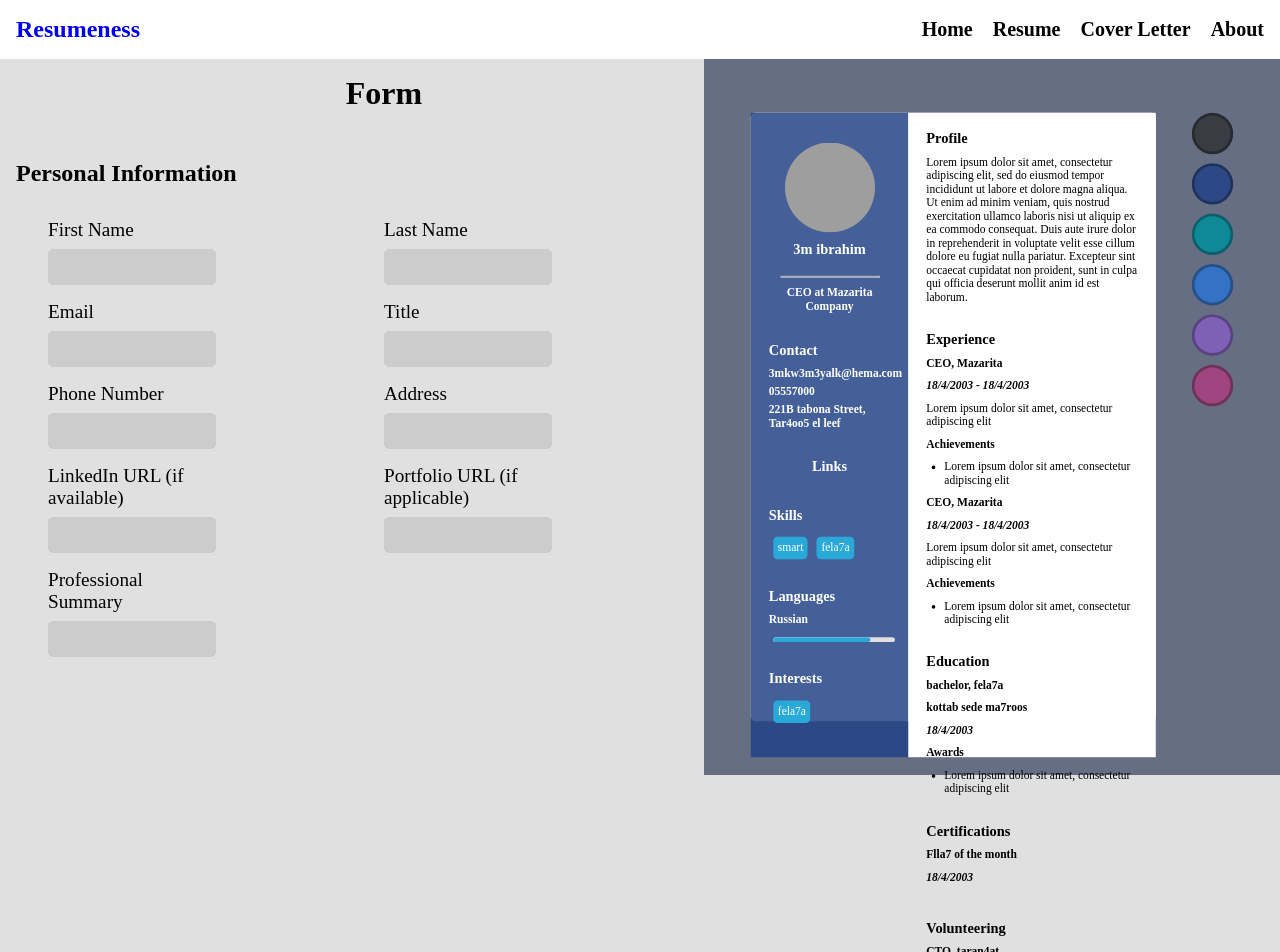
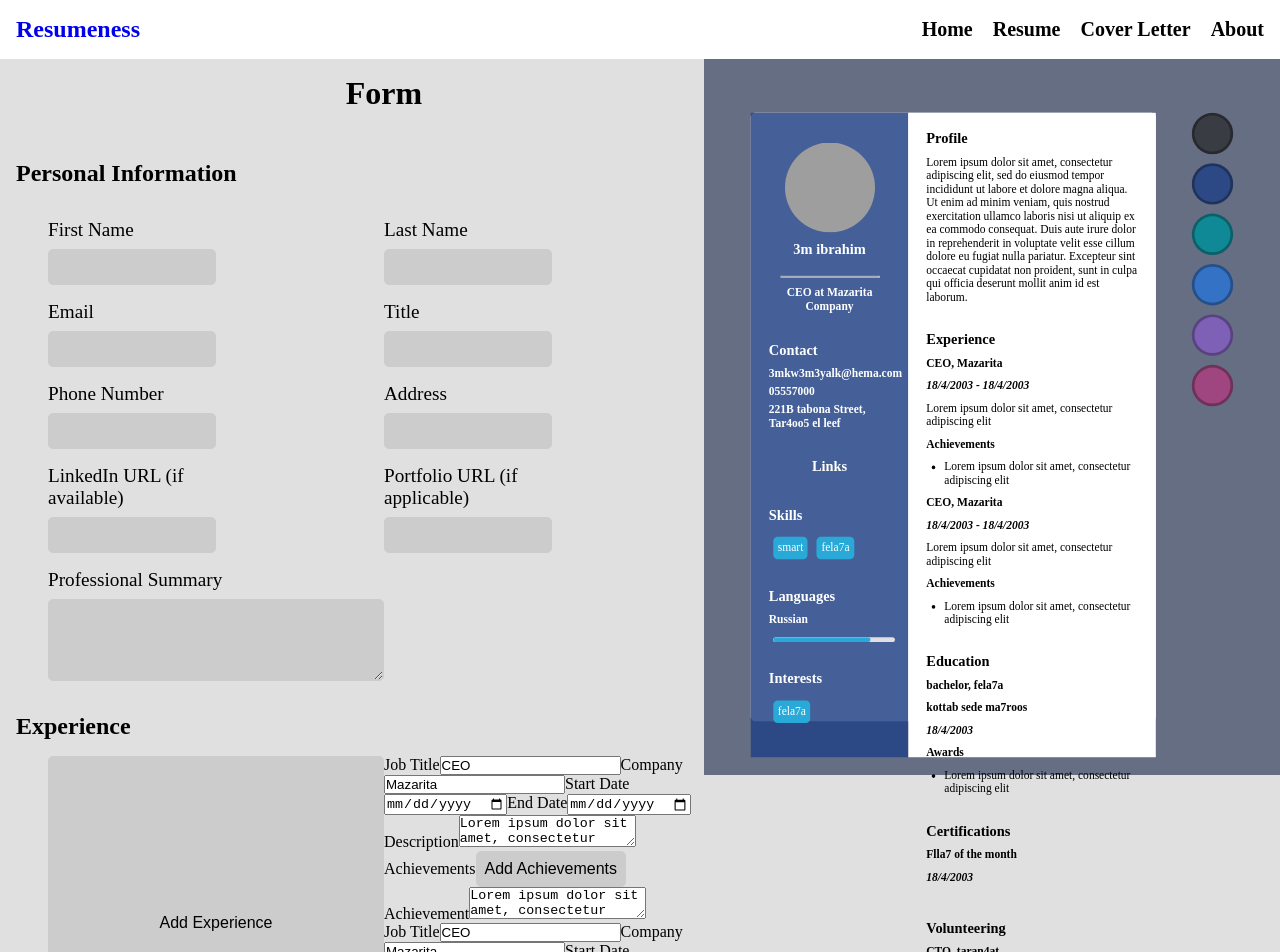
Before and after one commit to The-White-Hats/Resumeness, a React (Vite) app: page /resume in a window 1280 px wide. Shown: the top 952 px of the page. Before the commit the page ends 800 px from the top, so only its background shows below. Built offline with nearby package versions, Linux system fonts and the light colour scheme; grey boxes are pictures that could not be loaded.

Commit message:
created Add functions

```diff
--- a/src/pages/resume/sub/form/Form.scss
+++ b/src/pages/resume/sub/form/Form.scss
@@ -1,7 +1,8 @@
 $input-color: #cccccc;
 
-.Form {
+.form-wrapper {
     width: 60%;
+
     .title {
         font-size: 2rem;
         font-weight: 600;
@@ -10,17 +11,35 @@ $input-color: #cccccc;
         text-align: center;
     }
 
+    form {
+
         .sub-title {
             font-size: 1.5rem;
             font-weight: 600;
             padding: 1rem;
         }
 
-    form {
+        .Form {
             display: grid;
             grid-template-columns: 1fr 1fr;
             padding-block: 1rem;
             padding-inline: 3rem;
+            .big {
+                grid-column: 1/3;
+            }
+
+            button {
+                padding: 0.5rem;
+                border: 1px solid $input-color;
+                border-radius: 5px;
+                background-color: $input-color;
+                font-size: 1rem;
+                cursor: pointer;
+                &:hover {
+                    background-color: #ffffff;
+                }
+            }
+
             .form-element {
                 display: flex;
                 flex-direction: column;
@@ -38,6 +57,16 @@ $input-color: #cccccc;
                     background-color: $input-color;
                     font-size: 1rem;
                 }
+                textarea {
+                    padding: 0.5rem;
+                    border: 1px solid $input-color;
+                    border-radius: 5px;
+                    background-color: $input-color;
+                    font-size: 1rem;
+                    height: 4rem;
+                    resize: vertical;
                 }
             }
         }
+    }
+}
--- a/src/pages/resume/sub/form/form.css
+++ b/src/pages/resume/sub/form/form.css
@@ -1,39 +1,62 @@
-.Form {
+.form-wrapper {
   width: 60%;
 }
-.Form .title {
+.form-wrapper .title {
   font-size: 2rem;
   font-weight: 600;
   padding: 1rem;
   margin-bottom: 1rem;
   text-align: center;
 }
-.Form .sub-title {
+.form-wrapper form .sub-title {
   font-size: 1.5rem;
   font-weight: 600;
   padding: 1rem;
 }
-.Form form {
+.form-wrapper form .Form {
   display: grid;
   grid-template-columns: 1fr 1fr;
   padding-block: 1rem;
   padding-inline: 3rem;
 }
-.Form form .form-element {
+.form-wrapper form .Form .big {
+  grid-column: 1/3;
+}
+.form-wrapper form .Form button {
+  padding: 0.5rem;
+  border: 1px solid #cccccc;
+  border-radius: 5px;
+  background-color: #cccccc;
+  font-size: 1rem;
+  cursor: pointer;
+}
+.form-wrapper form .Form button:hover {
+  background-color: #ffffff;
+}
+.form-wrapper form .Form .form-element {
   display: flex;
   flex-direction: column;
   width: 50%;
   margin-bottom: 1rem;
 }
-.Form form .form-element label {
+.form-wrapper form .Form .form-element label {
   font-size: 1.2rem;
   font-weight: lighter;
   margin-bottom: 0.5rem;
 }
-.Form form .form-element input {
+.form-wrapper form .Form .form-element input {
   padding: 0.5rem;
   border: 1px solid #cccccc;
   border-radius: 5px;
   background-color: #cccccc;
   font-size: 1rem;
+}
+.form-wrapper form .Form .form-element textarea {
+  padding: 0.5rem;
+  border: 1px solid #cccccc;
+  border-radius: 5px;
+  background-color: #cccccc;
+  font-size: 1rem;
+  height: 4rem;
+  resize: vertical;
 }/*# sourceMappingURL=Form.css.map */
--- a/src/pages/resume/sub/form/form.tsx
+++ b/src/pages/resume/sub/form/form.tsx
@@ -1,10 +1,10 @@
 import './Form.css'
 import * as form from '../../../../slices/formReducer'
-import { useDispatch } from 'react-redux'
+import { useDispatch, useSelector } from 'react-redux'
 
 const Form = () => {
-    const dispatch = useDispatch();
-
+    const dispatch = useDispatch()
+    let idCounter = 2;
     //const SetPicURL = (pic: string) => dispatch(form.setPicURL(pic));
     const SetFirstName = (fName: string) => dispatch(form.setFirstName(fName));
     const SetLastName = (lName: string) => dispatch(form.setLastName(lName));
@@ -12,58 +12,264 @@ const Form = () => {
     const SetTitle = (title: string) => dispatch(form.setTitle(title));
     const SetAddress = (address: string) => dispatch(form.setAddress(address));
     const SetPhone = (phone: string) => dispatch(form.setPhone(phone));
-    const SetLinkedInURL = (InURL: string) => dispatch(form.setLinkedInURL(InURL));
-    const SetPortfolioURL = (PortURL: string) => dispatch(form.setPortfolioURL(PortURL));
-    const SetProfessionalSummary = (PortURL: string) => dispatch(form.setProfessionalSummary(PortURL));
+    const SetLinkedInURL = (InURL: string) =>
+        dispatch(form.setLinkedInURL(InURL));
+    const SetPortfolioURL = (PortURL: string) =>
+        dispatch(form.setPortfolioURL(PortURL));
+    const SetProfessionalSummary = (PortURL: string) =>
+        dispatch(form.setProfessionalSummary(PortURL));
+    const SetExperience = (experience: form.experience[]) =>
+        dispatch(form.setExperience(experience));
+    const SetEducation = (education: form.education[]) =>
+        dispatch(form.setEducation(education));
+    const SetSkills = (skills: form.skill[]) =>
+        dispatch(form.setSkills(skills));
+    const SetLanguages = (languages: form.language[]) =>
+        dispatch(form.setLanguages(languages));
+    const SetCertifications = (certifications: form.certification[]) =>
+        dispatch(form.setCertifications(certifications));
+    const SetVolunteering = (volunteering: form.experience[]) =>
+        dispatch(form.setVolunteering(volunteering));
+    const SetInterests = (interests: form.interest[]) =>
+        dispatch(form.setInterests(interests));
 
+    const experienceArr = useSelector(form.selectExperience);
+    const educationArr = useSelector(form.selectEducation);
+    const skillArr = useSelector(form.selectSkills);
+    const languageArr = useSelector(form.selectLanguages);
+    const certificationArr = useSelector(form.selectCertifications);
+    const volunteeringArr = useSelector(form.selectVolunteering);
+    const interestArr = useSelector(form.selectInterests);
 
-    type setter = (value: string) => void;
+    type setter = (value: string) => void
+    type elementArr = form.experience[] | form.education[] | form.skill[] | form.language[] | form.certification[] | form.interest[]
 
-    const handleInputChange = (event: React.ChangeEvent<HTMLInputElement>, set: setter) => {
-        set(event.target.value);
+    const handleInputChange = (
+        event: React.ChangeEvent<HTMLInputElement>,
+        set: setter
+    ) => {
+        set(event.target.value)
+    }
+    const handleTextChange = (
+        event: React.ChangeEvent<HTMLTextAreaElement>
+    ) => {
+        SetProfessionalSummary(event.target.value)
+    }
+
+    const addExperience = () => {
+        const newExperience: form.experience = {
+            id: idCounter,
+            jobTitle: "",
+            company: "",
+            startDate: "",
+            endDate: "",
+            jobDescription: "",
+            achievements: []
         };
+        idCounter++;
+        SetExperience([...experienceArr, newExperience]);
+    }
+    const addEducation = () => {
+        const newEducation: form.education = {
+            id: idCounter,
+            degree: "",
+            studyField: "",
+            school: "",
+            graduationDate: "",
+            awards: []
+        };
+        idCounter++;
+        SetEducation([...educationArr, newEducation]);
+    }
+    const addSkill = () => {
+        const newSkill: form.skill = {
+            id: idCounter,
+            skill: ""
+        };
+        idCounter++;
+        SetSkills([...skillArr, newSkill]);
+    }
+    const addLanguage = () => {
+        const newLanguage: form.language = {
+            id: idCounter,
+            language: "",
+            fluency: 0
+        };
+        idCounter++;
+        SetLanguages([...languageArr, newLanguage]);
+    }
+    const addCertification = () => {
+        const newCertification: form.certification = {
+            id: idCounter,
+            certification: "",
+            date: ""
+        };
+        idCounter++;
+        SetCertifications([...certificationArr, newCertification]);
+    }
+    const addVolunteering = () => {
+        const newVolunteering: form.experience = {
+            id: idCounter,
+            jobTitle: "",
+            company: "",
+            startDate: "",
+            endDate: "",
+            jobDescription: "",
+            achievements: []
+        };
+        idCounter++;
+        SetVolunteering([...volunteeringArr, newVolunteering]);
+    }
+    const addInterest = () => {
+        const newInterest: form.interest = {
+            id: idCounter,
+            interest: ""
+        };
+        idCounter++;
+        SetInterests([...interestArr, newInterest]);
+    }
 
     return (
+        <div className="form-wrapper">
+            <div className="title">Form</div>
+            <form>
+                <div className="sub-title">Personal Information</div>
                 <div className="Form">
-        <div className="title">Form</div>
-        <div className="sub-title">Personal Information</div>
-        <form id="personal-info">
                     <div className="form-element">
                         <label>First Name</label>
-                <input type="text" onChange={(event) => handleInputChange(event, SetFirstName)} required/>
+                        <input
+                            type="text"
+                            onChange={(event) =>
+                                handleInputChange(event, SetFirstName)
+                            }
+                            required
+                        />
                     </div>
                     <div className="form-element">
                         <label>Last Name</label>
-                <input type="text" onChange={(event) => handleInputChange(event, SetLastName)} required/>
+                        <input
+                            type="text"
+                            onChange={(event) =>
+                                handleInputChange(event, SetLastName)
+                            }
+                            required
+                        />
                     </div>
                     <div className="form-element">
                         <label>Email</label>
-                <input type="email" onChange={(event) => handleInputChange(event, SetEmail)} required/>
+                        <input
+                            type="email"
+                            onChange={(event) =>
+                                handleInputChange(event, SetEmail)
+                            }
+                            required
+                        />
                     </div>
                     <div className="form-element">
                         <label>Title</label>
-                <input type="text" onChange={(event) => handleInputChange(event, SetTitle)} required/>
+                        <input
+                            type="text"
+                            onChange={(event) =>
+                                handleInputChange(event, SetTitle)
+                            }
+                            required
+                        />
                     </div>
                     <div className="form-element">
                         <label>Phone Number</label>
-                <input type="tel" onChange={(event) => handleInputChange(event, SetPhone)} required/>
+                        <input
+                            type="tel"
+                            onChange={(event) =>
+                                handleInputChange(event, SetPhone)
+                            }
+                            required
+                        />
                     </div>
                     <div className="form-element">
                         <label>Address</label>
-                <input type="text" onChange={(event) => handleInputChange(event, SetAddress)} required/>
+                        <input
+                            type="text"
+                            onChange={(event) =>
+                                handleInputChange(event, SetAddress)
+                            }
+                            required
+                        />
                     </div>
                     <div className="form-element">
                         <label>LinkedIn URL (if available)</label>
-                <input type="url" onChange={(event) => handleInputChange(event, SetLinkedInURL)} />
+                        <input
+                            type="url"
+                            onChange={(event) =>
+                                handleInputChange(event, SetLinkedInURL)
+                            }
+                        />
                     </div>
                     <div className="form-element">
                         <label>Portfolio URL (if applicable)</label>
-                <input type="url" onChange={(event) => handleInputChange(event, SetPortfolioURL)} />
+                        <input
+                            type="url"
+                            onChange={(event) =>
+                                handleInputChange(event, SetPortfolioURL)
+                            }
+                        />
                     </div>
-            <div className="form-element">
+                    <div className="form-element big">
                         <label>Professional Summary</label>
-                <input type="url" onChange={(event) => handleInputChange(event, SetProfessionalSummary)} />
+                        <textarea onChange={handleTextChange} />
                     </div>
+                </div>
+                <form>
+                    <label className="sub-title">Experience</label>
+                    <div className="Form">
+                        <button type="button" onClick={addExperience}>
+                            Add Experience
+                        </button>
+                        <div className="Experience">
+                            {experienceArr.map((experience) => {
+                                return (
+                                    <div key={experience.id}>
+                                        <label>Job Title</label>
+                                        <input
+                                            type="text"
+                                            defaultValue={experience.jobTitle}
+                                        />
+                                        <label>Company</label>
+                                        <input
+                                            type="text"
+                                            defaultValue={experience.company}
+                                        />
+                                        <label>Start Date</label>
+                                        <input
+                                            type="date"
+                                            defaultValue={experience.startDate}
+                                        />
+                                        <label>End Date</label>
+                                        <input
+                                            type="date"
+                                            defaultValue={experience.endDate}
+                                        />
+                                        <label>Description</label>
+                                        <textarea
+                                            defaultValue={experience.jobDescription}
+                                        />
+                                        <label>Achievements</label>
+                                        <button type="button">Add Achievements</button>
+                                            {experience.achievements.map((achievement) => {
+                                                return (
+                                                    <div className="achievements">
+                                                        <label>Achievement</label>
+                                                        <textarea
+                                                            defaultValue={achievement}
+                                                        />
+                                                    </div>
+                                                )
+                                            })}
+                                    </div>
+                                );
+                            })}
+                        </div>
+                    </div>
+                </form>
             </form>
         </div>
     )
```
Also changed, not shown: src/slices/formReducer.tsx (+1 -6 lines). Lines whose indentation alone changed are shown as unchanged.
